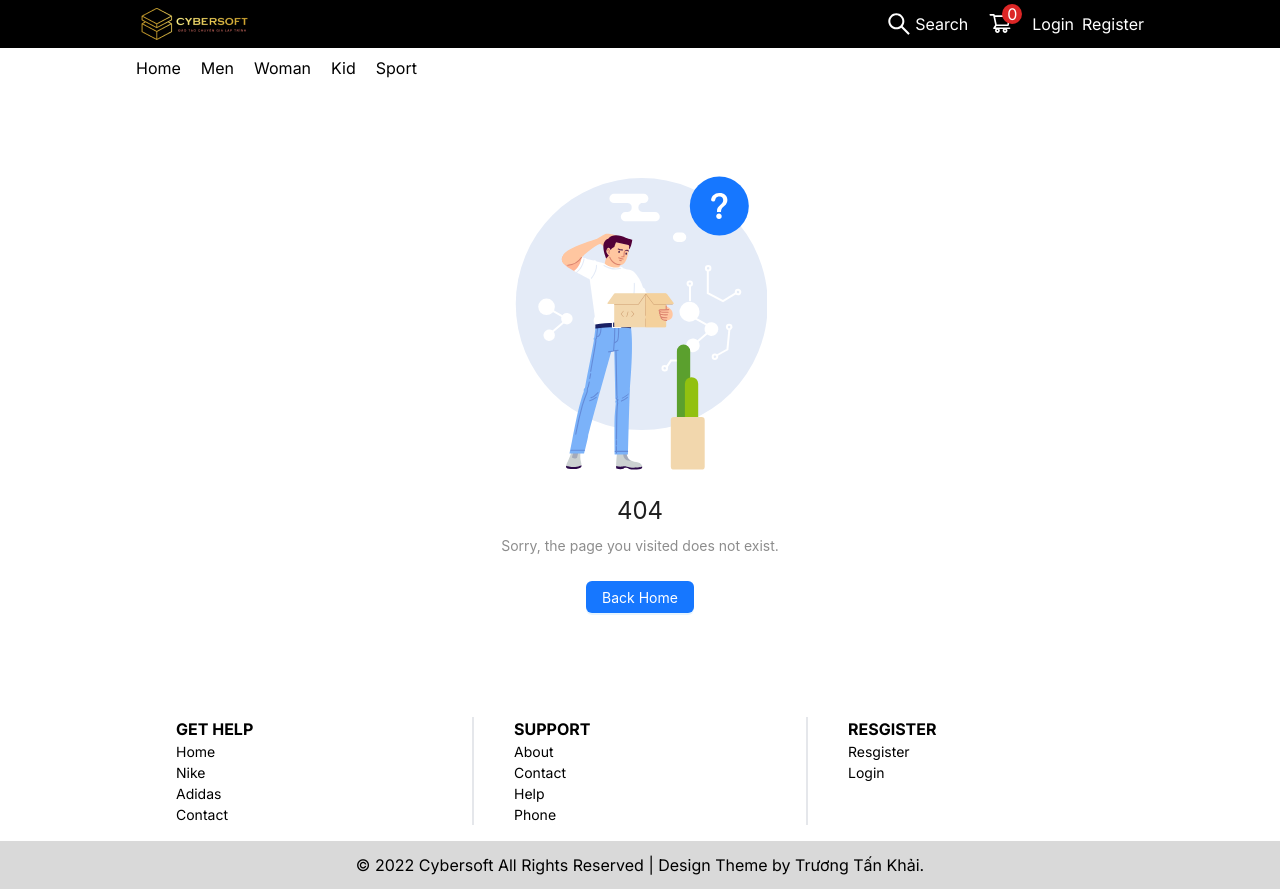
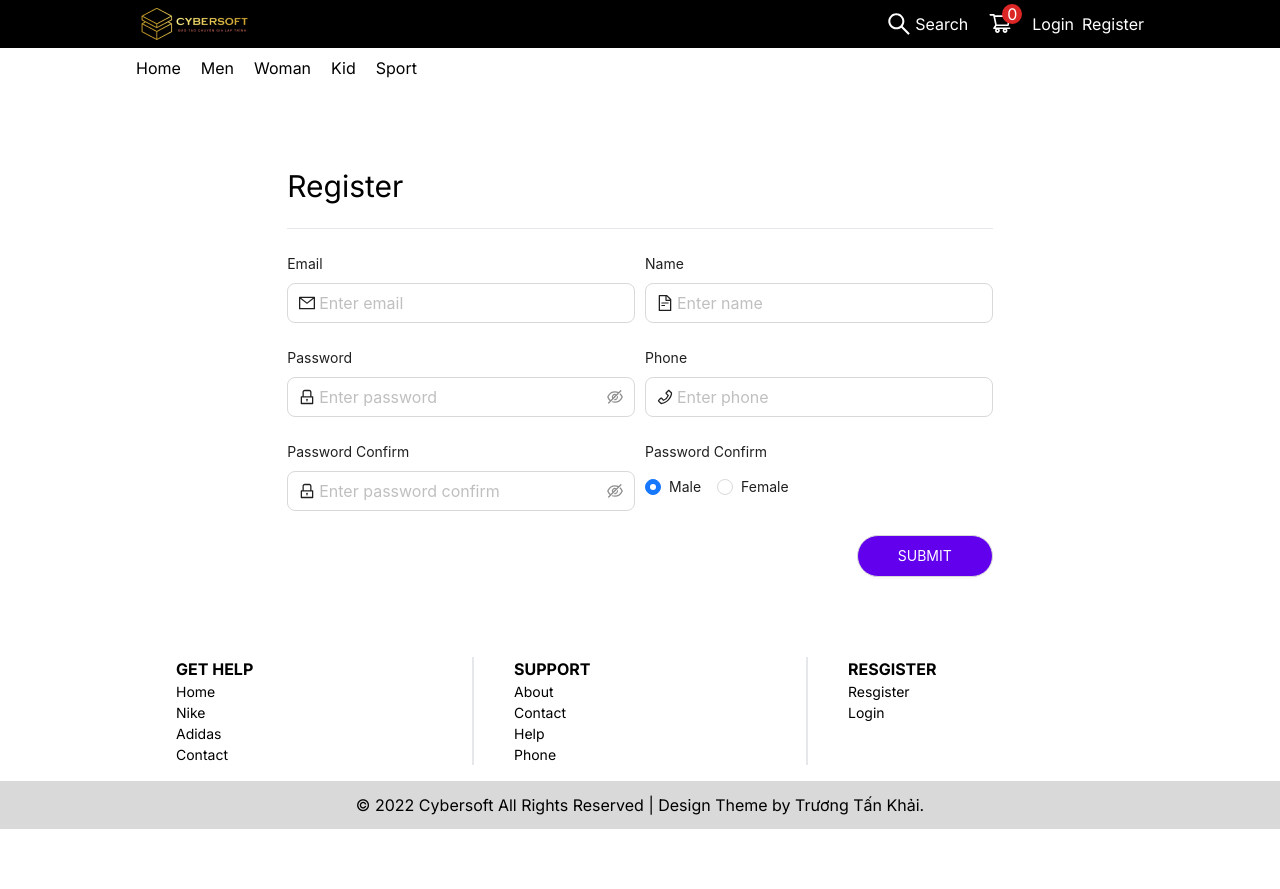
Before and after one commit to quocvan1999/capstone-react-nhom16, a React (Vite) app: page /auth/register in a window 1280 px wide. After the commit the page ends 829 px from the top, so only its background shows below. Built offline with nearby package versions, Linux system fonts and the light colour scheme.

Commit message:
register

```diff
--- a/src/App.jsx
+++ b/src/App.jsx
@@ -8,6 +8,7 @@ import { store } from "./redux/store";
 import Cart from "./pages/cart/Cart";
 import ProFile from "./pages/proFile/ProFile";
 import ProductDetail from "./pages/productDetail/ProductDetail";
+import Register from "./pages/register/Register";
 
 function App() {
   return (
@@ -26,6 +27,7 @@ function App() {
             {/* Auth */}
             <Route path="auth">
               <Route index element={<Login />} />
+              <Route path="register" element={<Register />} />
             </Route>
 
             {/* Cart */}
--- /dev/null
+++ b/src/apis/auth/register/register.api.js
@@ -0,0 +1,6 @@
+import { http } from "../../../utils/setting/setting";
+
+export const registerApiAsync = async (user) => {
+  const res = await http.post("/api/Users/signup", user);
+  return res.data;
+};
--- a/src/components/header/Header.jsx
+++ b/src/components/header/Header.jsx
@@ -123,7 +123,7 @@ const Header = () => {
               ) : (
                 <div className="flex items-center gap-2">
                   <NavLink to="/auth">Login</NavLink>
-                  <NavLink to="/">Register</NavLink>
+                  <NavLink to="/auth/register">Register</NavLink>
                 </div>
               )}
             </div>
--- a/src/pages/login/Login.jsx
+++ b/src/pages/login/Login.jsx
@@ -103,7 +103,10 @@ const Login = () => {
             </Form.Item>
             <Form.Item>
               <div className="flex justify-end items-center gap-5">
-                <NavLink className="text-[#152AEBCC] font-bold">
+                <NavLink
+                  to="/auth/register"
+                  className="text-[#152AEBCC] font-bold"
+                >
                   Register now?
                 </NavLink>
                 <Button
--- /dev/null
+++ b/src/pages/register/Register.jsx
@@ -0,0 +1,213 @@
+import {
+  FileTextOutlined,
+  LockOutlined,
+  MailOutlined,
+  PhoneOutlined,
+} from "@ant-design/icons";
+import { Button, Flex, Form, Input, Radio } from "antd";
+import { useFormik } from "formik";
+import * as Yup from "yup";
+import { registerApiAsync } from "../../apis/auth/register/register.api";
+import userNotification from "../../customHook/userNotification/userNotification";
+import { useNavigate } from "react-router-dom";
+
+const Register = () => {
+  const navigate = useNavigate();
+  const { openNotification } = userNotification();
+
+  const initialValues = {
+    email: "",
+    name: "",
+    password: "",
+    passwordConfirm: "",
+    phone: "",
+    gender: true,
+  };
+
+  const handleRegister = async (user) => {
+    let type = "";
+    const res = await registerApiAsync(user);
+
+    switch (res.statusCode) {
+      case 200:
+        type = "success";
+        setTimeout(() => {
+          navigate("/auth");
+        }, 500);
+        break;
+      default:
+        type = "error";
+        break;
+    }
+
+    openNotification(type, "Registe Notification", res.message);
+  };
+
+  const formRegister = useFormik({
+    initialValues,
+    validationSchema: Yup.object({
+      email: Yup.string()
+        .required("Email cannot be left blank")
+        .email("Email format is not correct"),
+      name: Yup.string().required("Name cannot be left blank"),
+      password: Yup.string().required("Password cannot be left blank"),
+      phone: Yup.string().required("Phone cannot be left blank"),
+      passwordConfirm: Yup.string()
+        .oneOf([Yup.ref("password"), null], "Passwords must match")
+        .required("Password confirm cannot be left blank"),
+    }),
+    onSubmit: (values) => {
+      const { passwordConfirm, ...user } = values;
+      handleRegister(user);
+    },
+  });
+
+  return (
+    <div className="w-[70%] mx-auto mt-10">
+      <h1 className="text-3xl">Register</h1>
+      <hr className="my-6" />
+
+      <Form layout="vertical" onSubmitCapture={formRegister.handleSubmit}>
+        <Flex className="w-full" gap={10}>
+          <Form.Item
+            className="w-[50%]"
+            label="Email"
+            validateStatus={
+              formRegister.touched.email && formRegister.errors.email
+                ? "error"
+                : ""
+            }
+            help={formRegister.touched.email && formRegister.errors.email}
+          >
+            <Input
+              prefix={<MailOutlined />}
+              size="large"
+              name="email"
+              placeholder="Enter email"
+              value={formRegister.values.email}
+              onChange={formRegister.handleChange}
+              onBlur={formRegister.handleBlur}
+            />
+          </Form.Item>
+          <Form.Item
+            className="w-[50%]"
+            label="Name"
+            validateStatus={
+              formRegister.touched.name && formRegister.errors.name
+                ? "error"
+                : ""
+            }
+            help={formRegister.touched.name && formRegister.errors.name}
+          >
+            <Input
+              prefix={<FileTextOutlined />}
+              size="large"
+              name="name"
+              placeholder="Enter name"
+              value={formRegister.values.name}
+              onChange={formRegister.handleChange}
+              onBlur={formRegister.handleBlur}
+            />
+          </Form.Item>
+        </Flex>
+
+        <Flex className="w-full" gap={10}>
+          <Form.Item
+            className="w-[50%]"
+            label="Password"
+            validateStatus={
+              formRegister.touched.password && formRegister.errors.password
+                ? "error"
+                : ""
+            }
+            help={formRegister.touched.password && formRegister.errors.password}
+          >
+            <Input.Password
+              prefix={<LockOutlined />}
+              size="large"
+              name="password"
+              placeholder="Enter password"
+              value={formRegister.values.password}
+              onChange={formRegister.handleChange}
+              onBlur={formRegister.handleBlur}
+            />
+          </Form.Item>
+          <Form.Item
+            className="w-[50%]"
+            label="Phone"
+            validateStatus={
+              formRegister.touched.phone && formRegister.errors.phone
+                ? "error"
+                : ""
+            }
+            help={formRegister.touched.phone && formRegister.errors.phone}
+          >
+            <Input
+              prefix={<PhoneOutlined />}
+              size="large"
+              name="phone"
+              placeholder="Enter phone"
+              value={formRegister.values.phone}
+              onChange={formRegister.handleChange}
+              onBlur={formRegister.handleBlur}
+            />
+          </Form.Item>
+        </Flex>
+
+        <Flex className="w-full" gap={10}>
+          <Form.Item
+            className="w-[50%]"
+            label="Password Confirm"
+            validateStatus={
+              formRegister.touched.passwordConfirm &&
+              formRegister.errors.passwordConfirm
+                ? "error"
+                : ""
+            }
+            help={
+              formRegister.touched.passwordConfirm &&
+              formRegister.errors.passwordConfirm
+            }
+          >
+            <Input.Password
+              prefix={<LockOutlined />}
+              size="large"
+              name="passwordConfirm"
+              placeholder="Enter password confirm"
+              value={formRegister.values.passwordConfirm}
+              onChange={formRegister.handleChange}
+              onBlur={formRegister.handleBlur}
+            />
+          </Form.Item>
+
+          <Form.Item label="Password Confirm" className="w-[50%]">
+            <Radio.Group
+              name="gender"
+              value={formRegister.values.gender}
+              onChange={formRegister.handleChange}
+            >
+              <Radio value={true} className="font-normal">
+                Male
+              </Radio>
+              <Radio value={false} className="font-normal">
+                Female
+              </Radio>
+            </Radio.Group>
+          </Form.Item>
+        </Flex>
+        <Form.Item>
+          <div className="flex justify-end items-center gap-5">
+            <Button
+              htmlType="submit"
+              className="uppercase bg-[#6200EE] text-white px-10 py-5 rounded-full"
+            >
+              Submit
+            </Button>
+          </div>
+        </Form.Item>
+      </Form>
+    </div>
+  );
+};
+
+export default Register;
```
